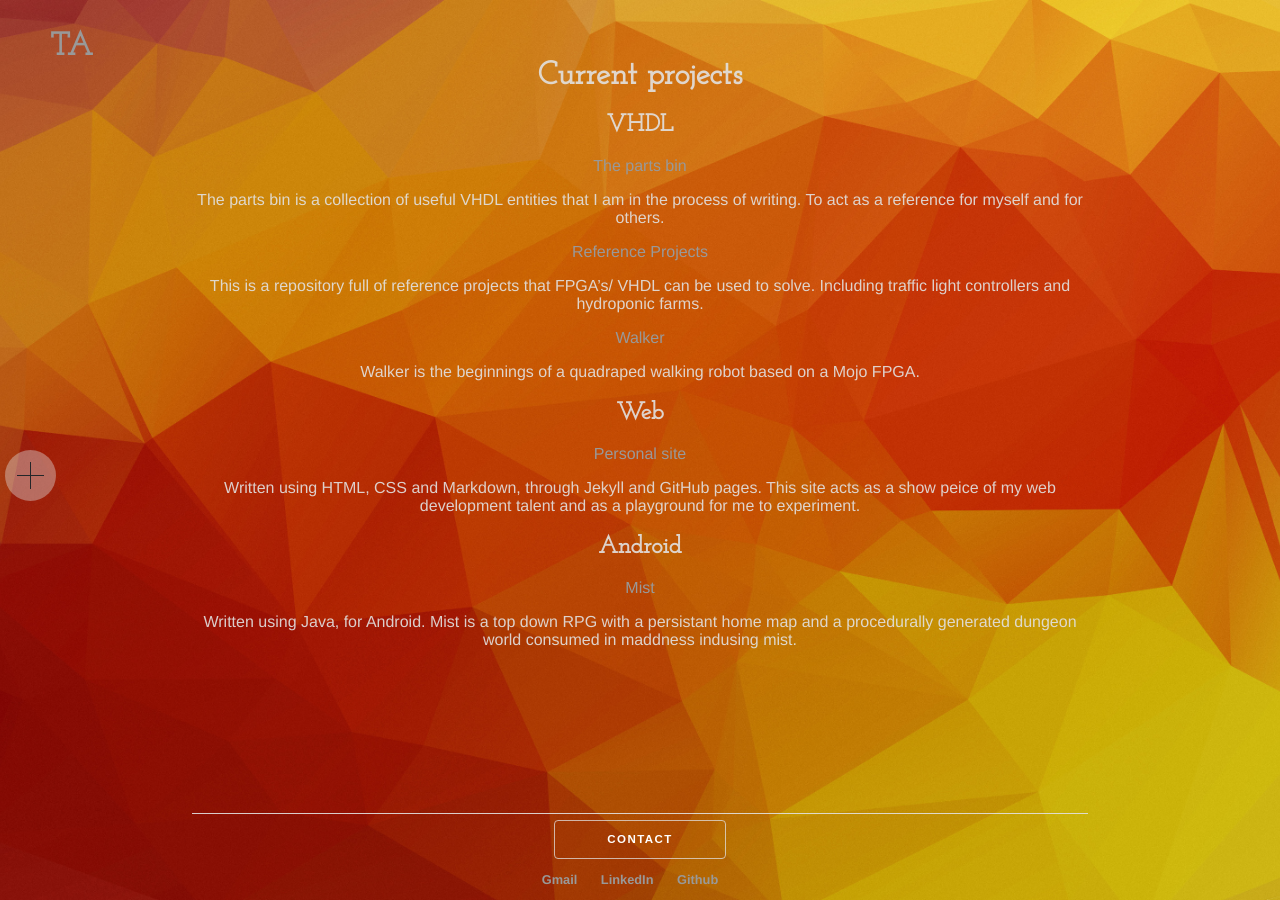
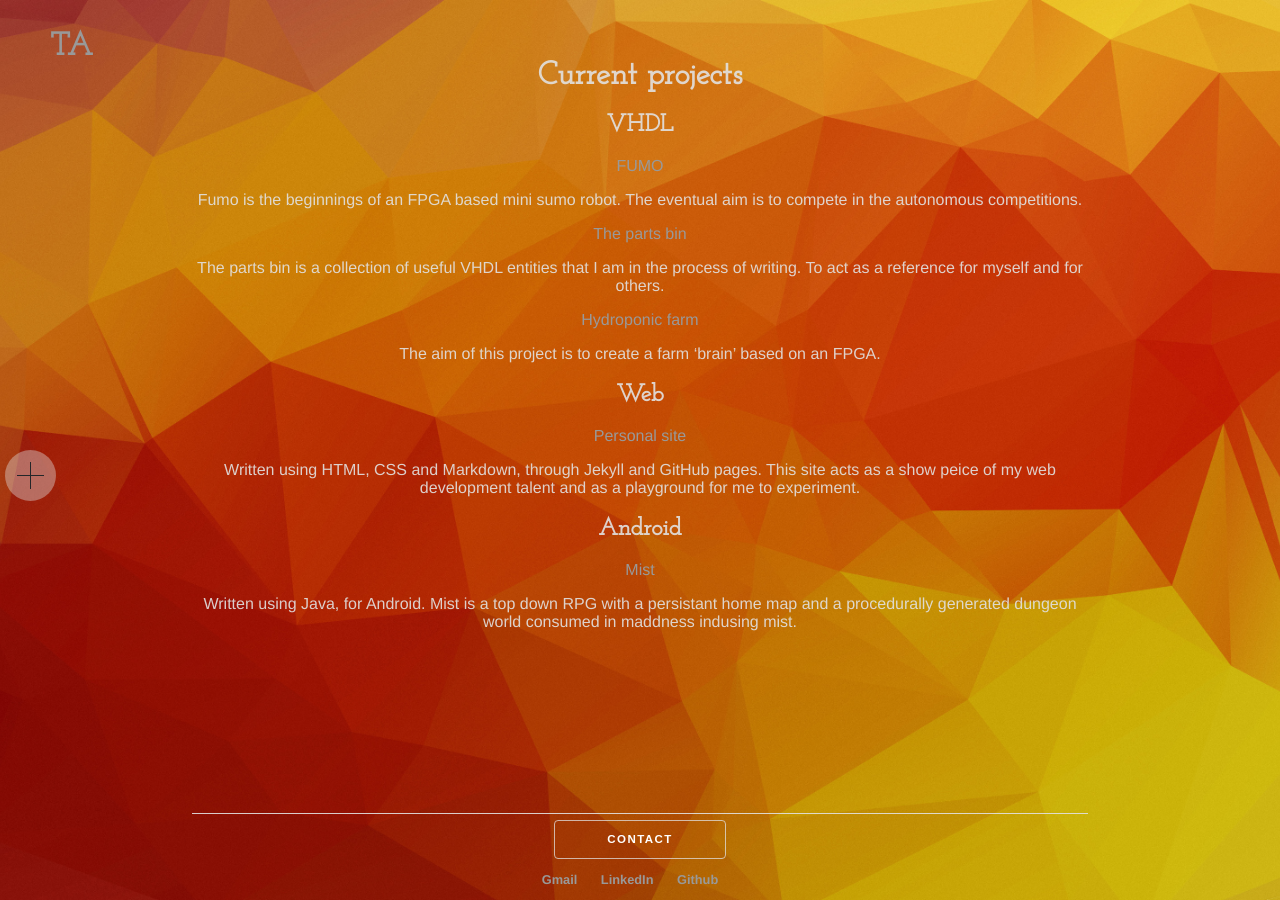
Before and after one commit to ArscottT/ArscottT_practice, a Jekyll site: the page built from projects/index.md, in a window 1280 px wide. Built offline with Jekyll 4.4.1, drawn with Linux system fonts in a browser that asks for light colours.

Commit message:
Projects update
Modified currently active projects

```diff
--- a/projects/index.md
+++ b/projects/index.md
@@ -7,17 +7,17 @@ title: Tom Arscott, Developer
 
 ## VHDL
 
+[FUMO](https://github.com/ArscottT/Fumo)
+
+Fumo is the beginnings of an FPGA based mini sumo robot. The eventual aim is to compete in the autonomous competitions.
+
 [The parts bin](https://github.com/ArscottT/)
 
 The parts bin is a collection of useful VHDL entities that I am in the process of writing. To act as a reference for myself and for others.
 
-[Reference Projects](https://github.com/ArscottT/)
+[Hydroponic farm](https://github.com/ArscottT/)
 
-This is a repository full of reference projects that FPGA's/ VHDL can be used to solve. Including traffic light controllers and hydroponic farms.
-
-[Walker](https://github.com/ArscottT/)
-
-Walker is the beginnings of a quadraped walking robot based on a Mojo FPGA.
+The aim of this project is to create a farm 'brain' based on an FPGA.
 
 ## Web
 
```
